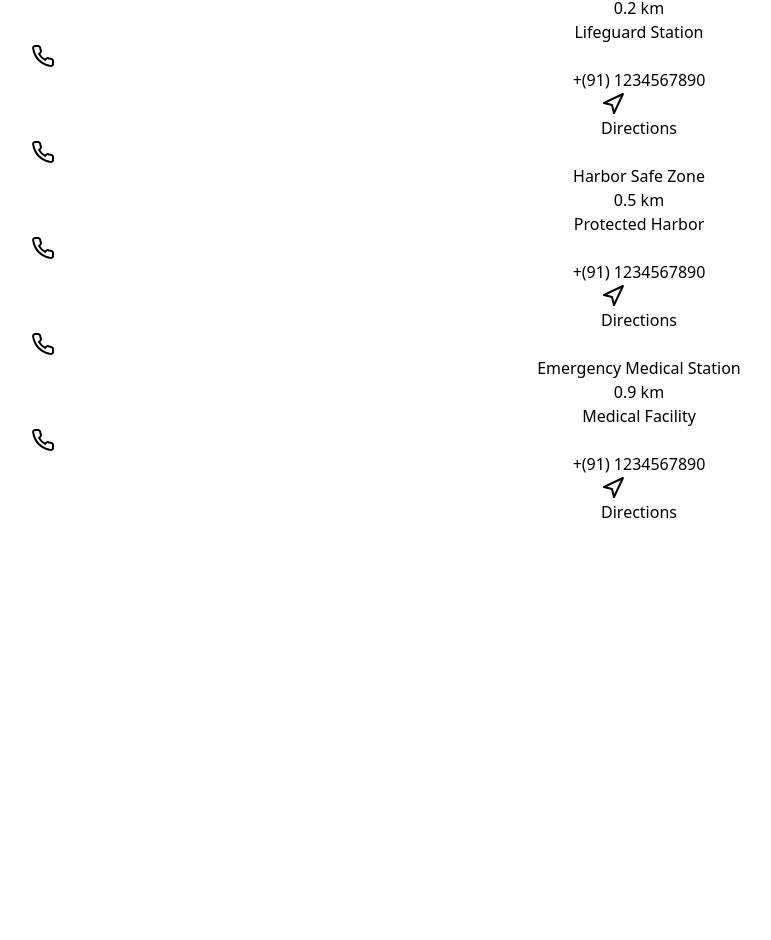
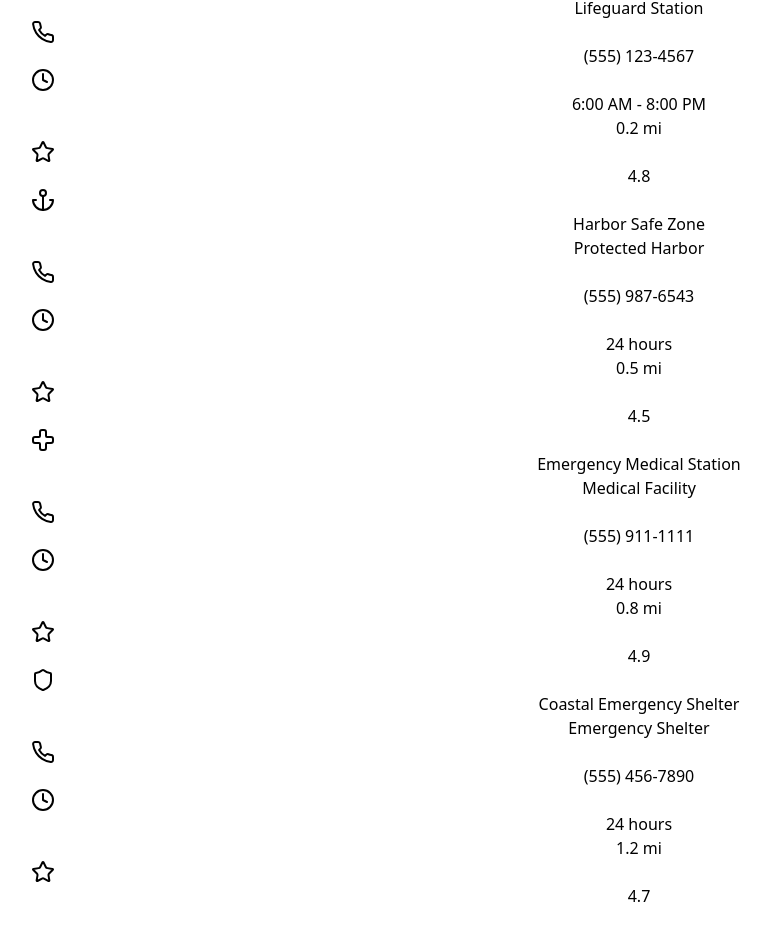
Before and after one commit to dixitatharvv/SIH2025, a React (Vite) app in the folder frontend/web_app/: page / in a window 1280 px wide. Shown: the part 2202-3142 px from the top of the page, without its empty margins (1-772 px from the left). Before the commit the page ends 2758 px from the top, so only its background shows below. Built offline with nearby package versions, Linux system fonts and the light colour scheme.

Commit message:
Final Changes in web

```diff
--- a/frontend/web_app/src/pages/Community/Community.jsx
+++ b/frontend/web_app/src/pages/Community/Community.jsx
@@ -91,7 +91,7 @@ const Community = () => {
         {/* Header */}
         <div className="flex justify-between items-start mb-6">
           <div className="text-left">
-            <h1 className="text-2xl font-bold text-gray-900 mb-2 text-left">Community Forum</h1>
+            <h1 className="text-3xl font-bold text-gray-900 mb-1 text-left">Community Forum</h1>
             <p className="text-gray-600 text-left">Connect, share experiences, and stay safe together</p>
           </div>
           <button className="bg-blue-600 text-white px-4 py-2 rounded-md hover:bg-blue-700 font-medium">
--- a/frontend/web_app/src/pages/Home/Home.jsx
+++ b/frontend/web_app/src/pages/Home/Home.jsx
@@ -1,5 +1,5 @@
 import React from 'react';
-import { MapPin, Waves, Shield, Phone, Navigation, AlertTriangle, CheckCircle, Users } from 'lucide-react';
+import { MapPin, Waves, Shield, Phone, Navigation, AlertTriangle, CheckCircle, Users, Clock, Star, Anchor, Cross } from 'lucide-react';
 
 const Home = () => {
   return (
@@ -7,10 +7,10 @@ const Home = () => {
       <div className="max-w-6xl mx-auto">
         {/* Main Title Section */}
         <div className="mb-8">
-          <div className="flex items-center justify-between mb-4">
+          <div className="flex items-center justify-between mb-2">
             {/* App Logo and Name */}
             <div className="flex items-center">
-              <h1 className="text-4xl font-bold text-slate-800">Dashboard</h1>
+              <h1 className="text-3xl font-bold text-gray-900 text-left">Dashboard</h1>
             </div>
             {/* SOS Button */}
             <button className="bg-gradient-to-r from-red-600 to-red-500 text-white px-6 py-3 rounded-xl font-bold text-lg shadow-lg hover:shadow-xl transition-all duration-200 flex items-center space-x-2">
@@ -86,9 +86,9 @@ const Home = () => {
               </button>
             </div>
 
-            <div className="grid grid-cols-1 lg:grid-cols-2 xl:grid-cols-3 gap-6">
+            <div className="grid grid-cols-1 lg:grid-cols-2 xl:grid-cols-3 gap-6 items-start">
               {/* Report 1 */}
-              <div className="bg-white rounded-xl p-6 border border-gray-200 shadow-lg hover:shadow-xl transition-all duration-300 hover:scale-105 relative">
+              <div className="bg-white rounded-xl p-6 border border-gray-200 shadow-lg hover:shadow-xl transition-all duration-300 hover:scale-105 relative flex flex-col h-full">
                 <div className="absolute top-4 right-4 z-10">
                   <div className="bg-gradient-to-r from-green-500 to-green-600 text-white px-3 py-2 rounded-full text-sm font-semibold flex items-center shadow-md">
                     <CheckCircle className="w-4 h-4 mr-1" />
@@ -101,7 +101,7 @@ const Home = () => {
                 <p className="text-gray-700 text-base mb-6 leading-relaxed">
                   Strong rip currents detected at North Beach. Swimmers advised to avoid the area until conditions improve.
                 </p>
-                <div className="h-48 bg-gradient-to-br from-gray-100 to-gray-200 rounded-xl border-2 border-dashed border-gray-300 flex items-center justify-center mb-6 hover:from-gray-50 hover:to-gray-150 transition-colors duration-200">
+                <div className="h-48 bg-gradient-to-br from-gray-100 to-gray-200 rounded-xl border-2 border-dashed border-gray-300 flex items-center justify-center mb-6 hover:from-gray-50 hover:to-gray-150 transition-colors duration-200 flex-grow">
                   <div className="text-center">
                     <div className="w-16 h-16 bg-gray-400 rounded-xl mx-auto mb-3 flex items-center justify-center shadow-md">
                       <span className="text-white text-2xl">📷</span>
@@ -110,7 +110,7 @@ const Home = () => {
                     <p className="text-xs text-gray-500 mt-1">Click to upload or view image</p>
                   </div>
                 </div>
-                <div className="flex items-center justify-between pt-4 border-t border-gray-100">
+                <div className="flex items-center justify-between pt-4 border-t border-gray-100 mt-auto">
                   <div className="flex items-center">
                     <div className="w-8 h-8 bg-blue-100 rounded-full flex items-center justify-center mr-3">
                       <Users className="w-4 h-4 text-blue-600" />
@@ -128,7 +128,7 @@ const Home = () => {
               </div>
 
               {/* Report 2 */}
-              <div className="bg-white rounded-xl p-6 border border-gray-200 shadow-lg hover:shadow-xl transition-all duration-300 hover:scale-105 relative">
+              <div className="bg-white rounded-xl p-6 border border-gray-200 shadow-lg hover:shadow-xl transition-all duration-300 hover:scale-105 relative flex flex-col h-full">
                 <div className="absolute top-4 right-4 z-10">
                   <div className="bg-gradient-to-r from-green-500 to-green-600 text-white px-3 py-2 rounded-full text-sm font-semibold flex items-center shadow-md">
                     <CheckCircle className="w-4 h-4 mr-1" />
@@ -141,7 +141,7 @@ const Home = () => {
                 <p className="text-gray-700 text-base mb-6 leading-relaxed">
                   Large jellyfish bloom spotted near South Pier. Beachgoers should exercise caution when entering water.
                 </p>
-                <div className="h-48 bg-gradient-to-br from-gray-100 to-gray-200 rounded-xl border-2 border-dashed border-gray-300 flex items-center justify-center mb-6 hover:from-gray-50 hover:to-gray-150 transition-colors duration-200">
+                <div className="h-48 bg-gradient-to-br from-gray-100 to-gray-200 rounded-xl border-2 border-dashed border-gray-300 flex items-center justify-center mb-6 hover:from-gray-50 hover:to-gray-150 transition-colors duration-200 flex-grow">
                   <div className="text-center">
                     <div className="w-16 h-16 bg-gray-400 rounded-xl mx-auto mb-3 flex items-center justify-center shadow-md">
                       <span className="text-white text-2xl">📷</span>
@@ -150,7 +150,7 @@ const Home = () => {
                     <p className="text-xs text-gray-500 mt-1">Click to upload or view image</p>
                   </div>
                 </div>
-                <div className="flex items-center justify-between pt-4 border-t border-gray-100">
+                <div className="flex items-center justify-between pt-4 border-t border-gray-100 mt-auto">
                   <div className="flex items-center">
                     <div className="w-8 h-8 bg-blue-100 rounded-full flex items-center justify-center mr-3">
                       <Users className="w-4 h-4 text-blue-600" />
@@ -168,7 +168,7 @@ const Home = () => {
               </div>
 
               {/* Report 3 */}
-              <div className="bg-white rounded-xl p-6 border border-gray-200 shadow-lg hover:shadow-xl transition-all duration-300 hover:scale-105 relative">
+              <div className="bg-white rounded-xl p-6 border border-gray-200 shadow-lg hover:shadow-xl transition-all duration-300 hover:scale-105 relative flex flex-col h-full">
                 <div className="absolute top-4 right-4 z-10">
                   <div className="bg-gradient-to-r from-green-500 to-green-600 text-white px-3 py-2 rounded-full text-sm font-semibold flex items-center shadow-md">
                     <CheckCircle className="w-4 h-4 mr-1" />
@@ -181,7 +181,7 @@ const Home = () => {
                 <p className="text-gray-700 text-base mb-6 leading-relaxed">
                   Unusually high tides expected this evening. Coastal areas may experience temporary flooding.
                 </p>
-                <div className="h-48 bg-gradient-to-br from-gray-100 to-gray-200 rounded-xl border-2 border-dashed border-gray-300 flex items-center justify-center mb-6 hover:from-gray-50 hover:to-gray-150 transition-colors duration-200">
+                <div className="h-48 bg-gradient-to-br from-gray-100 to-gray-200 rounded-xl border-2 border-dashed border-gray-300 flex items-center justify-center mb-6 hover:from-gray-50 hover:to-gray-150 transition-colors duration-200 flex-grow">
                   <div className="text-center">
                     <div className="w-16 h-16 bg-gray-400 rounded-xl mx-auto mb-3 flex items-center justify-center shadow-md">
                       <span className="text-white text-2xl">📷</span>
@@ -190,7 +190,7 @@ const Home = () => {
                     <p className="text-xs text-gray-500 mt-1">Click to upload or view image</p>
                   </div>
                 </div>
-                <div className="flex items-center justify-between pt-4 border-t border-gray-100">
+                <div className="flex items-center justify-between pt-4 border-t border-gray-100 mt-auto">
                   <div className="flex items-center">
                     <div className="w-8 h-8 bg-blue-100 rounded-full flex items-center justify-center mr-3">
                       <Users className="w-4 h-4 text-blue-600" />
@@ -289,57 +289,127 @@ const Home = () => {
             </div>
           </div>
 
-          {/* Safe Places Nearby Card */}
-          <div className="bg-slate-50 rounded-xl shadow-lg p-8">
+          {/* Safe Places Card */}
+          <div className="bg-white rounded-xl shadow-lg p-6">
             <div className="flex items-center mb-6">
-              <MapPin className="w-6 h-6 text-blue-800 mr-3" />
-              <h2 className="text-xl font-semibold text-blue-800">Safe Places Nearby</h2>
+              <Shield className="w-5 h-5 text-red-500 mr-3" />
+              <h2 className="text-lg font-semibold text-gray-800">Safe Places</h2>
             </div>
 
             <div className="space-y-4">
-              {[
-                {
-                  name: 'Main Beach Lifeguard Station',
-                  distance: '0.2 km',
-                  type: 'Lifeguard Station',
-                  phone: '+(91) 1234567890'
-                },
-                {
-                  name: 'Harbor Safe Zone',
-                  distance: '0.5 km',
-                  type: 'Protected Harbor',
-                  phone: '+(91) 1234567890'
-                },
-                {
-                  name: 'Emergency Medical Station',
-                  distance: '0.9 km',
-                  type: 'Medical Facility',
-                  phone: '+(91) 1234567890'
-                }
-              ].map((place, index) => (
-                <div key={index} className="bg-white rounded-lg p-4 border border-gray-200">
-                  <div className="flex items-center justify-between mb-2">
-                    <div className="flex items-center">
-                      <Phone className="w-5 h-5 text-blue-800 mr-2" />
-                      <h3 className="font-semibold text-gray-900 text-sm">{place.name}</h3>
+              {/* Main Beach Lifeguard Station */}
+              <div className="flex items-start justify-between py-4 border-b border-gray-100 last:border-b-0">
+                <div className="flex items-start space-x-3">
+                  <div className="w-8 h-8 bg-orange-100 rounded-lg flex items-center justify-center mt-1">
+                    <Shield className="w-4 h-4 text-orange-600" />
+                  </div>
+                  <div className="flex-1">
+                    <h3 className="font-semibold text-gray-900 text-base mb-1">Main Beach Lifeguard Station</h3>
+                    <p className="text-sm text-blue-600 mb-2 text-left">Lifeguard Station</p>
+                    <div className="flex items-center text-sm text-gray-600 mb-1">
+                      <Phone className="w-4 h-4 mr-1" />
+                      <span>(555) 123-4567</span>
                     </div>
-                    <span className="text-xs text-gray-600">{place.distance}</span>
-                  </div>
-                  <p className="text-xs text-blue-600 mb-2">{place.type}</p>
-                  <div className="flex items-center justify-between">
-                    <div className="flex items-center text-xs text-gray-600">
-                      <Phone className="w-3 h-3 mr-1" />
-                      <span>{place.phone}</span>
+                    <div className="flex items-center text-sm text-gray-600">
+                      <Clock className="w-4 h-4 mr-1" />
+                      <span>6:00 AM - 8:00 PM</span>
                     </div>
-                    <button className="bg-blue-800 text-white px-4 py-2 rounded text-sm font-medium flex items-center hover:bg-blue-700 transition-colors">
-                      <Navigation className="w-4 h-4 mr-1" />
-                      Directions
-                    </button>
                   </div>
                 </div>
-              ))}
+                <div className="text-right">
+                  <p className="text-sm text-gray-600 mb-1">0.2 mi</p>
+                  <div className="flex items-center">
+                    <Star className="w-4 h-4 text-yellow-400 fill-current" />
+                    <span className="text-sm font-medium text-gray-700 ml-1">4.8</span>
+                  </div>
+                </div>
+              </div>
+
+              {/* Harbor Safe Zone */}
+              <div className="flex items-start justify-between py-4 border-b border-gray-100 last:border-b-0">
+                <div className="flex items-start space-x-3">
+                  <div className="w-8 h-8 bg-blue-100 rounded-lg flex items-center justify-center mt-1">
+                    <Anchor className="w-4 h-4 text-blue-600" />
+                  </div>
+                  <div className="flex-1">
+                    <h3 className="font-semibold text-gray-900 text-base mb-1">Harbor Safe Zone</h3>
+                    <p className="text-sm text-blue-600 mb-2 text-left">Protected Harbor</p>
+                    <div className="flex items-center text-sm text-gray-600 mb-1">
+                      <Phone className="w-4 h-4 mr-1" />
+                      <span>(555) 987-6543</span>
+                    </div>
+                    <div className="flex items-center text-sm text-gray-600">
+                      <Clock className="w-4 h-4 mr-1" />
+                      <span>24 hours</span>
+                    </div>
+                  </div>
+                </div>
+                <div className="text-right">
+                  <p className="text-sm text-gray-600 mb-1">0.5 mi</p>
+                  <div className="flex items-center">
+                    <Star className="w-4 h-4 text-yellow-400 fill-current" />
+                    <span className="text-sm font-medium text-gray-700 ml-1">4.5</span>
+                  </div>
+                </div>
+              </div>
+
+              {/* Emergency Medical Station */}
+              <div className="flex items-start justify-between py-4 border-b border-gray-100 last:border-b-0">
+                <div className="flex items-start space-x-3">
+                  <div className="w-8 h-8 bg-purple-100 rounded-lg flex items-center justify-center mt-1">
+                    <Cross className="w-4 h-4 text-purple-600" />
+                  </div>
+                  <div className="flex-1">
+                    <h3 className="font-semibold text-gray-900 text-base mb-1">Emergency Medical Station</h3>
+                    <p className="text-sm text-blue-600 mb-2 text-left">Medical Facility</p>
+                    <div className="flex items-center text-sm text-gray-600 mb-1">
+                      <Phone className="w-4 h-4 mr-1" />
+                      <span>(555) 911-1111</span>
+                    </div>
+                    <div className="flex items-center text-sm text-gray-600">
+                      <Clock className="w-4 h-4 mr-1" />
+                      <span>24 hours</span>
+                    </div>
+                  </div>
+                </div>
+                <div className="text-right">
+                  <p className="text-sm text-gray-600 mb-1">0.8 mi</p>
+                  <div className="flex items-center">
+                    <Star className="w-4 h-4 text-yellow-400 fill-current" />
+                    <span className="text-sm font-medium text-gray-700 ml-1">4.9</span>
+                  </div>
+                </div>
+              </div>
+
+              {/* Coastal Emergency Shelter */}
+              <div className="flex items-start justify-between py-4 border-b border-gray-100 last:border-b-0">
+                <div className="flex items-start space-x-3">
+                  <div className="w-8 h-8 bg-orange-100 rounded-lg flex items-center justify-center mt-1">
+                    <Shield className="w-4 h-4 text-orange-600" />
+                  </div>
+                  <div className="flex-1">
+                    <h3 className="font-semibold text-gray-900 text-base mb-1">Coastal Emergency Shelter</h3>
+                    <p className="text-sm text-blue-600 mb-2 text-left">Emergency Shelter</p>
+                    <div className="flex items-center text-sm text-gray-600 mb-1">
+                      <Phone className="w-4 h-4 mr-1" />
+                      <span>(555) 456-7890</span>
+                    </div>
+                    <div className="flex items-center text-sm text-gray-600">
+                      <Clock className="w-4 h-4 mr-1" />
+                      <span>24 hours</span>
+                    </div>
+                  </div>
+                </div>
+                <div className="text-right">
+                  <p className="text-sm text-gray-600 mb-1">1.2 mi</p>
+                  <div className="flex items-center">
+                    <Star className="w-4 h-4 text-yellow-400 fill-current" />
+                    <span className="text-sm font-medium text-gray-700 ml-1">4.7</span>
+                  </div>
+                </div>
+              </div>
             </div>
-          </div>
+            </div>
         </div>
       </div>
     </div>
```
Also changed, not shown: frontend/web_app/src/pages/Report/Report.jsx (+36 -22 lines).
